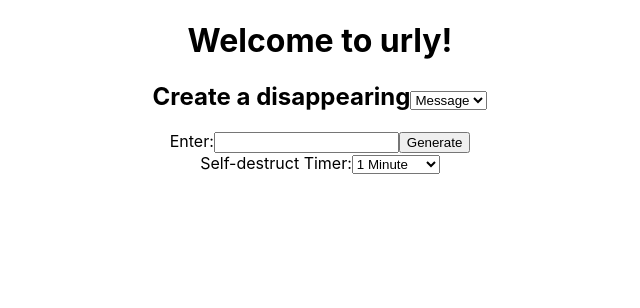
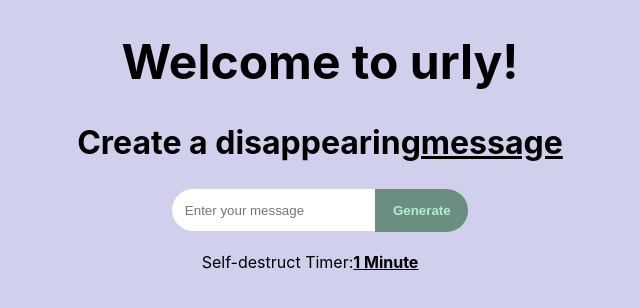
Before and after one commit to maze-n/urly, a React (Create React App) app in the folder client/: page / in a window 1280 px wide. Shown: the top 308 px of the page, without its empty margins (320-960 px from the left). Built offline with nearby package versions, Linux system fonts and the light colour scheme.

Commit message:
Add loading spinner icon and styling for UI

```diff
--- a/client/src/App.css
+++ b/client/src/App.css
@@ -1,3 +1,55 @@
 .App {
   text-align: center;
+  background-image: none;
 }
+
+.h1 {
+  font-size: 3em;
+}
+
+.h2 {
+  font-size: 2em;
+}
+
+.Link {
+  appearance: none;
+  outline: none;
+  border: 0;
+  font-size: 1em;
+  font-family: -apple-system, BlinkMacSystemFont, 'Segoe UI', 'Roboto', 'Oxygen',
+  'Ubuntu', 'Cantarell', 'Fira Sans', 'Droid Sans', 'Helvetica Neue',
+  sans-serif;
+  font-weight: bold;
+  text-decoration: underline;
+  cursor: pointer;
+  background: transparent;
+  border-bottom: 3px solid var(--purple);
+  padding-right: 0px;
+}
+
+.Button {
+  background-color: #6A8E7F;
+  color: #b3ecd5;
+  border-color: black;
+  border: 0;
+  border-top-right-radius: 4em;
+  border-bottom-right-radius: 4em;
+  font-weight: bold;
+  height: 3.2em;
+  width: 7em;
+  transition-duration: 0.3s;
+}
+
+.Button:hover {
+  background-color: #b0dac8; /* Green */
+  color: black;
+}
+
+.Input {
+  padding: 1em;
+  background-color: rgb(255, 255, 255);
+  border-color: black;
+  border: 0;
+  border-top-left-radius: 4em;
+  border-bottom-left-radius: 4em;
+}
--- a/client/src/App.js
+++ b/client/src/App.js
@@ -1,6 +1,7 @@
 import React, { Component } from 'react';
 import Axios from 'axios';
 
+import Spinner from './components/spinner';
 import './App.css';
 
 class App extends Component {
@@ -11,7 +12,9 @@
       text: '',
       isLink: 'false',
       lifeTime: '60000',
-      showPopup: false
+      showPopup: false,
+      warning: '',
+      loading: false
     };
 
   this.changeHandler = this.changeHandler.bind(this);
@@ -41,6 +44,7 @@
     e.preventDefault();
 
     if(this.validate()) {
+      this.setState({ warning: "" });
       const message = {
         text: this.state.text,
         isLink: this.state.isLink,
@@ -50,7 +54,9 @@
 
       let res;
       try {
+        this.setState({ loading: true });
           res = await Axios.post('http://localhost:5000/api/v1/messages/', message);
+          this.setState({ text: "", loading: false });
       } catch(error) {
           console.log("Failed to send POST request");
       }
@@ -60,28 +66,31 @@
           alert(res.data.newMessage._id);
       }
     } else {
-      alert("Please enter a text.");
+      this.setState({ warning: "Oops! No message was provided" })
     }
 }
 
   render() {
-    const { text, isLink, lifeTime } = this.state;
+    const { text, isLink, lifeTime, loading } = this.state;
     return (
       <div className="App">
-          <h1>Welcome to urly!</h1>
+          <h1 className="h1">Welcome to urly!</h1>
             <form onSubmit={ this.submitHandler }>
-              <h2>Create a disappearing
-                <select name="isLink" value={ isLink } onChange={ this.changeHandler }>
-                  <option value={ false }>Message</option>
-                  <option value={ true }>Link</option>
+              <h2 className="h2">Create a disappearing
+                <select name="isLink" className="Link" value={ isLink } onChange={ this.changeHandler }>
+                  <option value={ false }>message</option>
+                  <option value={ true }>link</option>
                 </select>
               </h2>
-              Enter:
-              <input id="text" type="text" name="text" value={ text } onChange={ this.changeHandler } />
-              <input id="button" type="submit" value="Generate" />
+              <div>
+                <input id="text" type="text" className="Input" name="text" value={ text } placeholder="Enter your message" onChange={ this.changeHandler } />
+                <button name="submitButton" className="Button" onClick={this.submitHandler}>{this.state.loading ? <Spinner /> : "Generate"}</button>
+              </div>
+              <div>{this.state.warning}</div>
+              <br></br>
               <div>
                 Self-destruct Timer:
-                <select name="lifeTime" value={ lifeTime } onChange={ this.changeHandler }>
+                <select name="lifeTime" className="Link" value={ lifeTime } onChange={ this.changeHandler }>
                   <option value="60000">1 Minute</option>
                   <option value="600000">10 Minutes</option>
                   <option value="3600000">1 Hour</option>
--- a/client/src/components/popup.js
+++ b/client/src/components/popup.js
@@ -1,7 +1,7 @@
-import React from 'react';
+import React, { Component } from 'react';
 import './style.css';
 
-class Popup extends React.Component {
+class Popup extends Component {
     render() {
         return (
             <div className='popup'>
--- /dev/null
+++ b/client/src/components/spinner.js
@@ -0,0 +1,23 @@
+import React, { Component } from 'react';
+
+import SpinIcon from '../images/spinner.png';
+import './style.css';
+
+class Spinner extends Component {
+    constructor(props) {
+        super(props);
+
+        this.state = {
+            speed: 1
+        }
+    }
+    render() {
+        return (
+            <div className="spinner">
+                <img style={{animation: `spin ${this.state.speed}s linear infinite`}} src={SpinIcon} width="20px" height="20px"></img>
+            </div>
+        )
+    }
+}
+
+export default Spinner;
--- a/client/src/components/style.css
+++ b/client/src/components/style.css
@@ -22,3 +22,8 @@
     border-radius: 20px;
     background: white;
 }
+
+@keyframes spin {
+    from {transform:rotate(0deg);}
+    to {transform:rotate(360deg);}
+  }
--- a/client/src/index.css
+++ b/client/src/index.css
@@ -5,6 +5,7 @@
     sans-serif;
   -webkit-font-smoothing: antialiased;
   -moz-osx-font-smoothing: grayscale;
+  background-color: #D0CFEC;
 }
 
 code {
```
Also changed, not shown: client/src/images/spinner.png (added).
